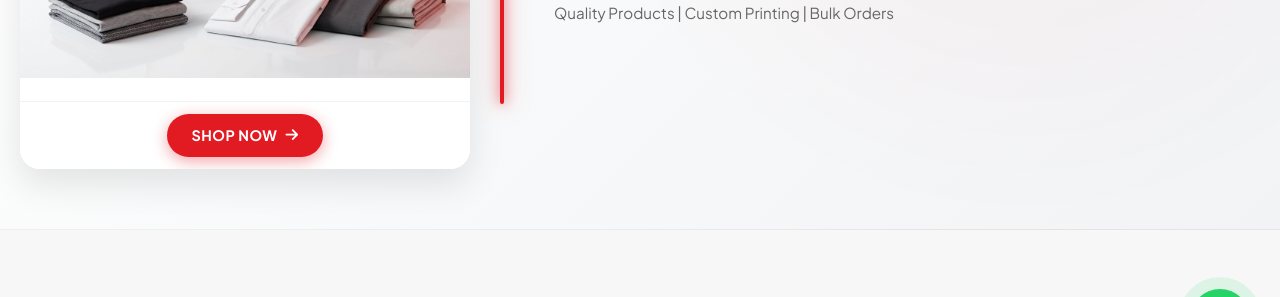
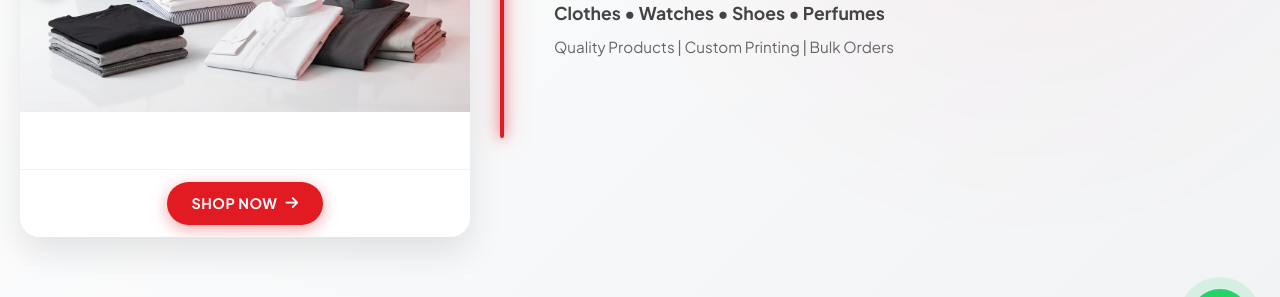
Before and after one commit to aminbolani000/maha-enterprises, a website: page index.html in a window 1280 px wide. Shown: the part 421-718 px from the top of the page. Drawn offline with nearby package versions, Linux system fonts and the light colour scheme; no server answers.

Commit message:
Update index.html

```diff
--- a/index.html
+++ b/index.html
@@ -51,25 +51,24 @@
     <main id="main-content">
 
         <!-- DYNAMIC BANNER & HERO SECTION -->
+        <!-- DYNAMIC BANNER & HERO SECTION -->
 <section class="banner-section" id="home">
     <div class="container banner-wrapper">
 
         <!-- LEFT SIDE: Dynamic Auto-Sliding Post Banner -->
         <div class="banner-post-container">
+
+            <div class="banner-card-inner">
                 <button class="banner-nav-btn banner-prev" id="bannerPrevBtn">
                     <i class="fa-solid fa-chevron-left"></i>
                 </button>
 
+                <!-- Slider (Only Images) -->
                 <div class="banner-slider" id="bannerSlider">
                     <!-- Default Placeholder Slide -->
                     <div class="banner-slide active">
                         <div class="banner-img-box">
                             <img src="images/collections/clothes.jpg" alt="Special Offer">
-                            </div>
-                            <div class="banner-action-bar">
-                                <a href="#collections" class="banner-visit-btn">
-                                    SHOP NOW <i class="fa-solid fa-arrow-right"></i>
-                                </a>
                         </div>
                     </div>
                 </div>
@@ -77,6 +76,15 @@
                 <button class="banner-nav-btn banner-next" id="bannerNextBtn">
                     <i class="fa-solid fa-chevron-right"></i>
                 </button>
+            </div>
+
+            <!-- Action Button Outside/Below Card Area -->
+            <div class="banner-action-bar">
+                <a href="#collections" class="banner-visit-btn">
+                    SHOP NOW <i class="fa-solid fa-arrow-right"></i>
+                </a>
+            </div>
+
         </div>
 
         <!-- CENTER: Red Neon Divider Line -->
```
Lines whose indentation alone changed are shown as unchanged.
